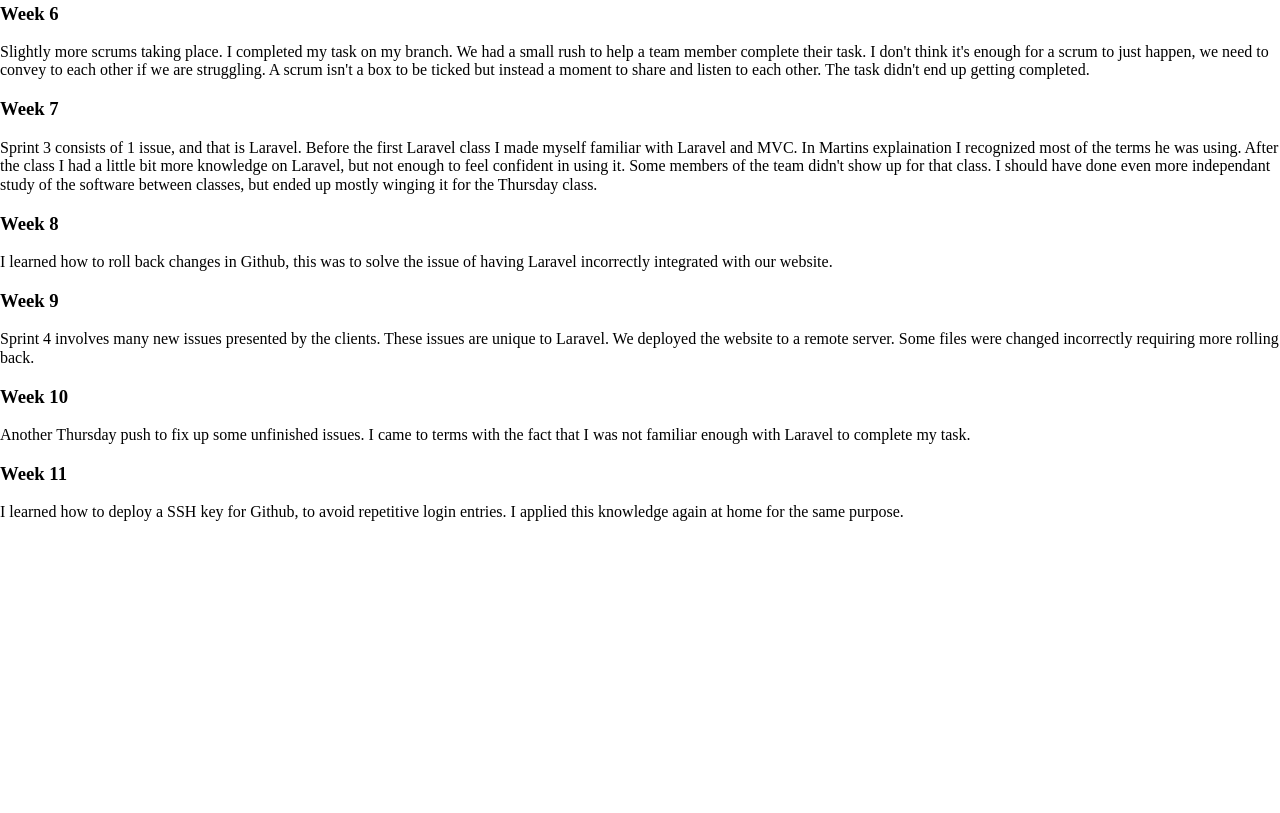
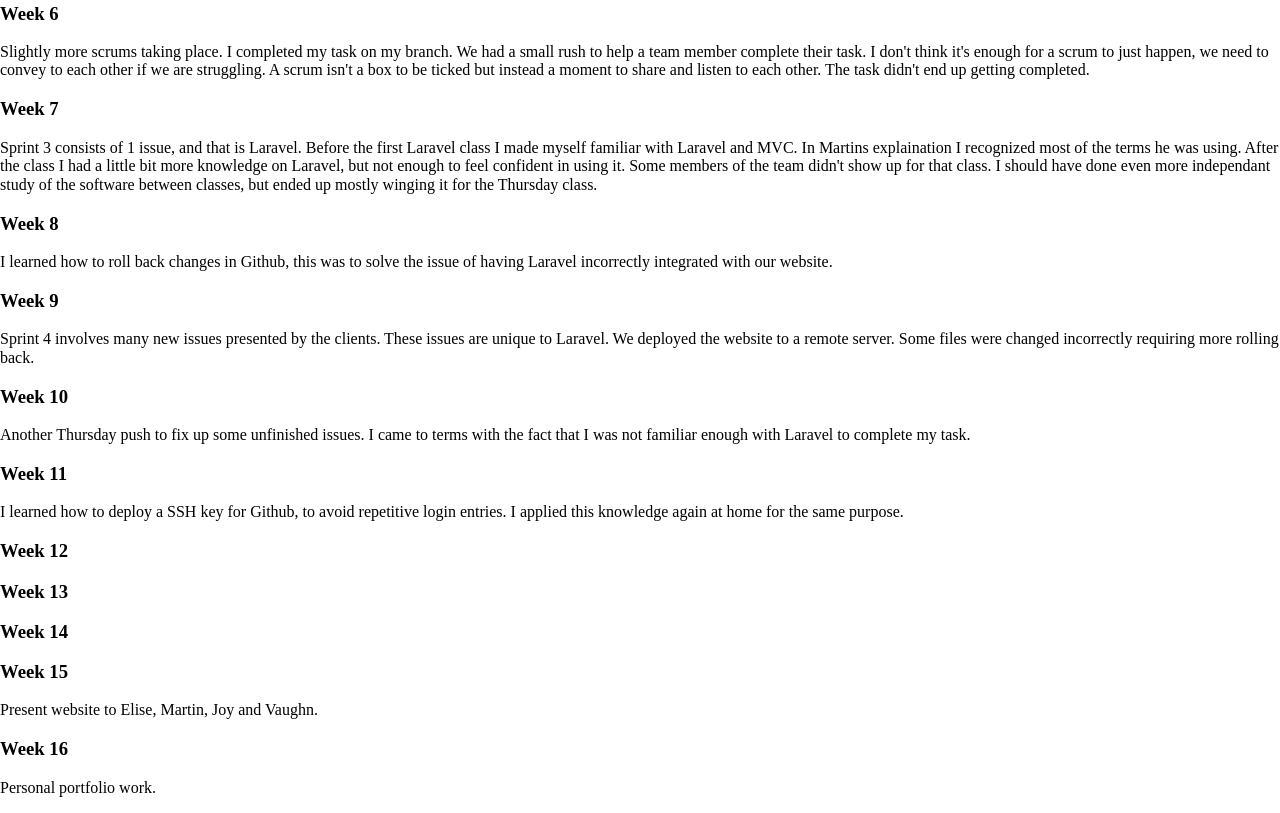
Before and after one commit to bradcw1/bradcw1_portfolio, a website: page journal.html in a window 1280 px wide. Shown: the part 687-1500 px from the top of the page. Before the commit the page ends 1225 px from the top, so only its background shows below. Drawn offline with nearby package versions, Linux system fonts and the light colour scheme; a small style sheet from the web is missing.

Commit message:
update journal

```diff
--- a/journal.html
+++ b/journal.html
@@ -92,6 +92,34 @@
             I learned how to deploy a SSH key for Github, to avoid repetitive login entries. I applied this knowledge again at home for the same purpose.
         </p>
     </div>
+
+    <div class="column">
+        <p><h3>Week 12</h3>
+        </p>
+    </div>
+
+    <div class="column">
+        <p><h3>Week 13</h3>
+        </p>
+    </div>
+
+    <div class="column">
+        <p><h3>Week 14</h3>
+        </p>
+    </div>
+
+    <div class="column">
+        <p><h3>Week 15</h3>
+        Present website to Elise, Martin, Joy and Vaughn.
+        </p>
+    </div>
+
+    <div class="column">
+        <p><h3>Week 16</h3>
+            Personal portfolio work.
+        </p>
+    </div>
+
 </div>
 </body>
 </html>
```
